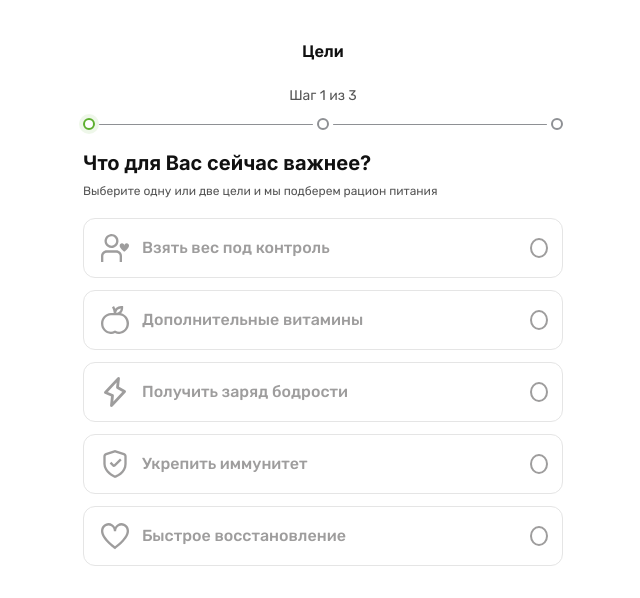
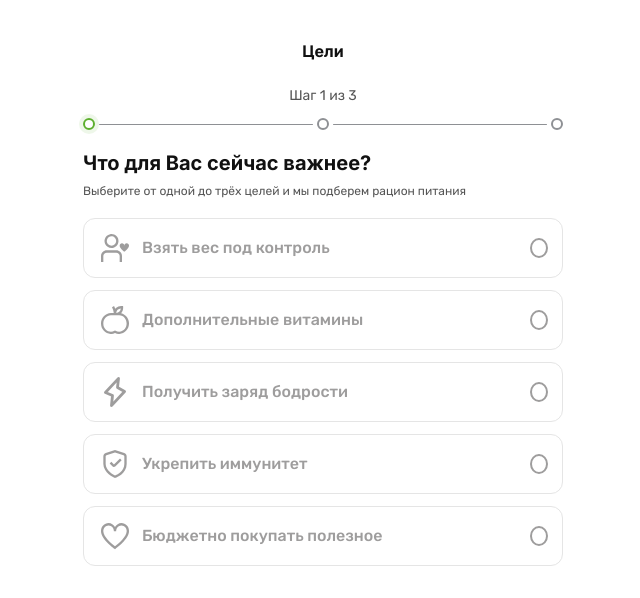
Before and after one commit to NikitaBest/X5, a React (Vite) app: page / in a window 1280 px wide. Shown: the top 598 px of the page, without its empty margins (317-957 px from the left). Built offline with nearby package versions, Linux system fonts and the light colour scheme; no server answers.

Commit message:
выбор до 3 целей , замена текста

```diff
--- a/src/pages/Welcome.jsx
+++ b/src/pages/Welcome.jsx
@@ -51,7 +51,7 @@ const GOAL_OPTIONS = [
   },
   {
     value: 'shopping',
-    label: 'Быстрое восстановление',
+    label: 'Бюджетно покупать полезное',
     icon: welcomeGoalIcon('/vossta.svg'),
   },
 ]
@@ -78,14 +78,14 @@ function Welcome() {
         return prev.filter((goal) => goal !== value)
       }
 
-      // если выбрано меньше 2 целей — просто добавляем
-      if (prev.length < 2) {
+      // если выбрано меньше 3 целей — просто добавляем
+      if (prev.length < 3) {
         return [...prev, value]
       }
 
-      // если уже выбраны 2 цели и пользователь выбирает третью —
-      // заменяем последнюю выбранную новой (сохраняем первую)
-      return [prev[0], value]
+      // если уже выбраны 3 цели и пользователь выбирает ещё одну —
+      // заменяем последнюю выбранную новой (сохраняем первые две)
+      return [prev[0], prev[1], value]
     })
   }
 
@@ -99,7 +99,7 @@ function Welcome() {
   }
 
   const selectedCount = selectedGoals.length
-  const hasValidGoals = selectedCount >= 1 && selectedCount <= 2
+  const hasValidGoals = selectedCount >= 1 && selectedCount <= 3
   const canProceed = hasValidGoals && acceptTerms
 
   return (
@@ -110,7 +110,7 @@ function Welcome() {
       <div className="welcome-content">
         <h1 className="welcome-heading">Что для Вас сейчас важнее?</h1>
         <p className="welcome-subtitle">
-        Выберите одну или две цели и мы подберем рацион питания
+        Выберите от одной до трёх целей и мы подберем рацион питания
         </p>
 
         <div className="welcome-goals">
@@ -163,7 +163,7 @@ function Welcome() {
           <div className="welcome-success-message">
             <img src="/cel.svg" alt="" className="welcome-success-icon" aria-hidden="true" />
             <span>
-              Отлично! Сфокусируемся на {selectedCount === 1 ? 'этой цели' : 'этих двух целях'}.
+              Отлично! Сфокусируемся на {selectedCount === 1 ? 'этой цели' : 'этих целях'}.
             </span>
           </div>
         )}
```
Also changed, not shown: 1 other file (tests, documents, lock files or other folders).
